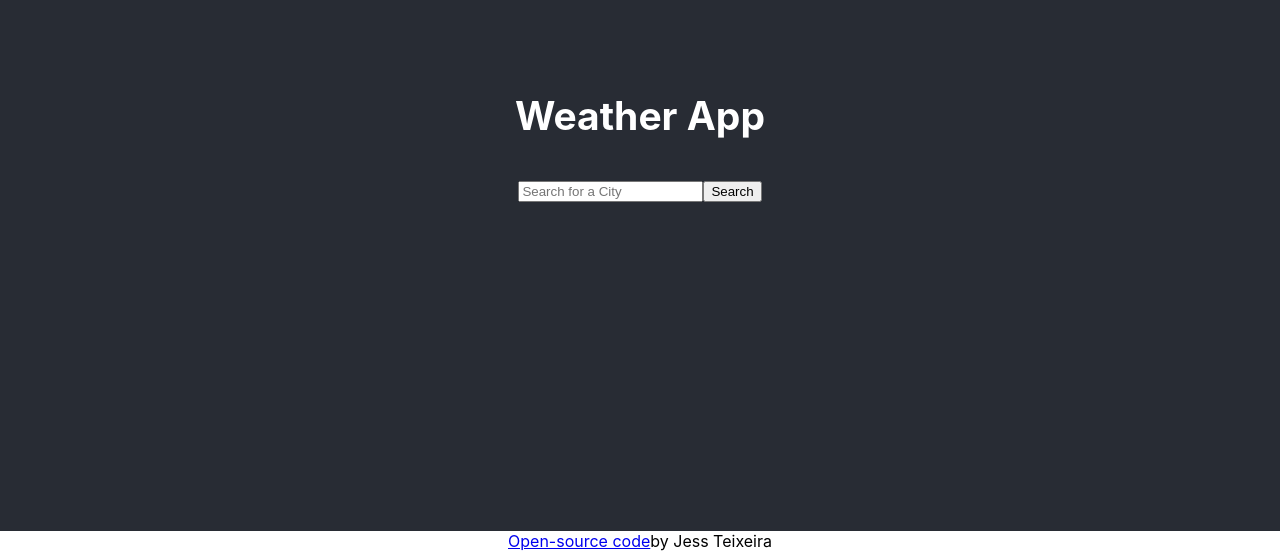
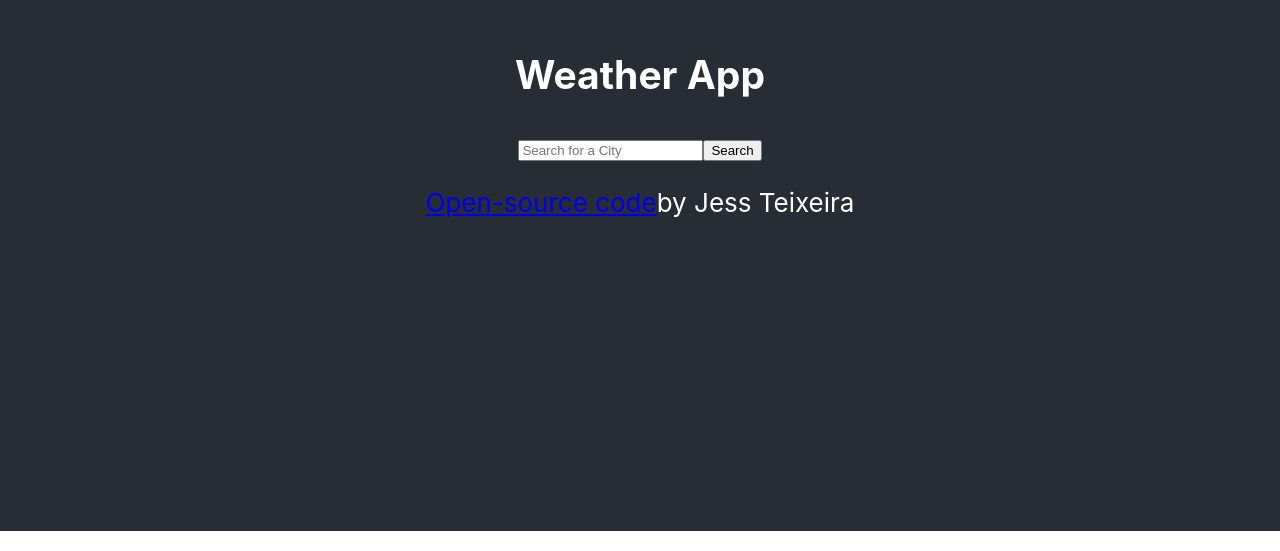
Before and after one commit to rtjessica/weather-app-react, a React (Create React App) app: page / in a window 1280 px wide. Shown: the part 269-820 px from the top of the page. Built offline with nearby package versions, Linux system fonts and the light colour scheme.

Commit message:
added correct footer

```diff
--- a/src/App.js
+++ b/src/App.js
@@ -8,15 +8,6 @@ function App() {
         <h2>Weather App</h2>
         <Search />
       </header>
-      <footer>
-        <a
-          href="https://github.com/rtjessica/weather-app-react"
-          target="_blank"
-          rel="noreferrer">
-          Open-source code
-        </a>
-        <span>by Jess Teixeira</span>
-      </footer>
     </div>
   );
 }
--- a/src/Search.js
+++ b/src/Search.js
@@ -42,6 +42,18 @@ export default function Search() {
     </form>
   );
 
+  let footer = (
+    <p>
+      <a
+        href="https://github.com/rtjessica/weather-app-react"
+        target="_blank"
+        rel="noreferrer">
+        Open-source code
+      </a>
+      <span>by Jess Teixeira</span>
+    </p>
+  );
+
   if (loaded) {
     return (
       <div>
@@ -57,9 +69,16 @@ export default function Search() {
             <img src={weather.icon} alt="weather icon" />
           </li>
         </ul>
+        {footer}
       </div>
     );
   } else {
-    return form;
+    return (
+      <div>
+        {form}
+
+        {footer}
+      </div>
+    );
   }
 }
```
